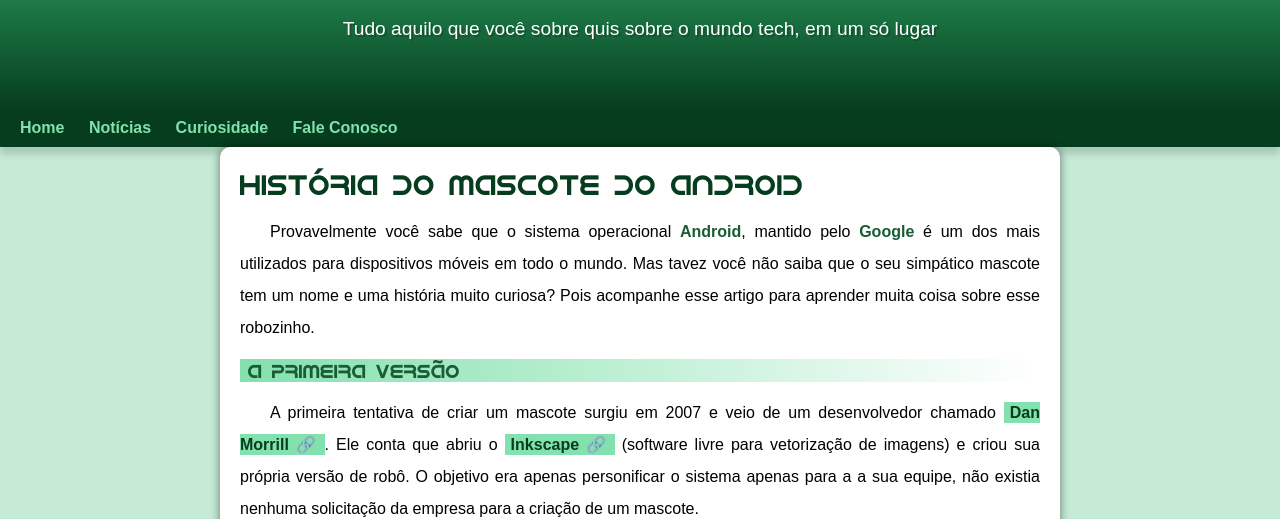
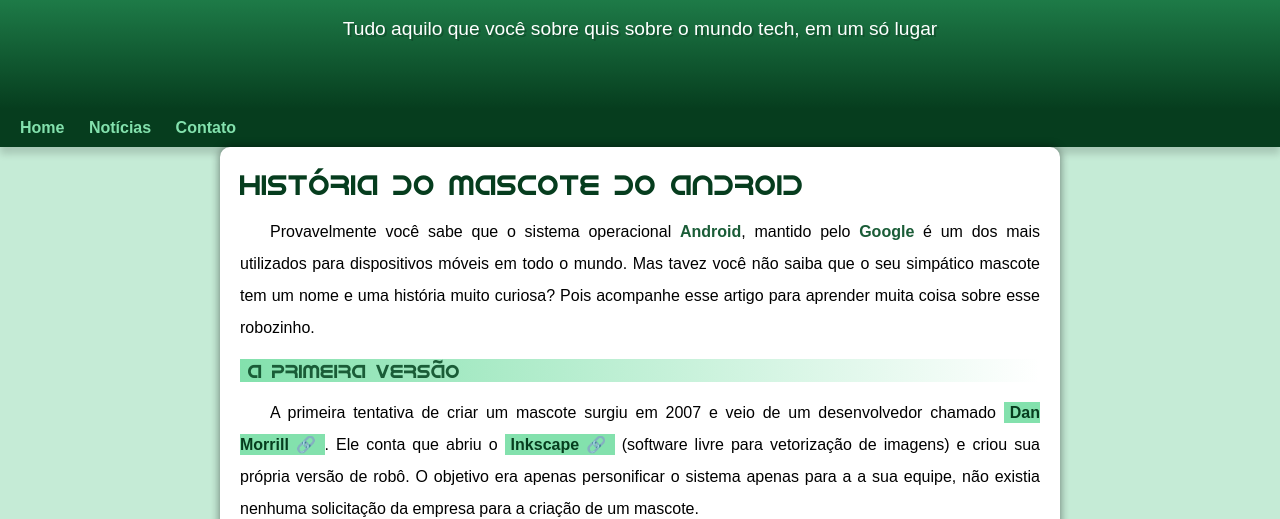
Before and after one commit to reiDoPerrengue/site-android, a plain HTML site: page index.html in a window 1280 px wide. Shown: the part 81-600 px from the top of the page. Drawn offline with Linux system fonts and the light colour scheme.

Commit message:
problema de padding corrigido

```diff
--- a/estilo/style.css
+++ b/estilo/style.css
@@ -47,13 +47,13 @@
     margin-bottom: 20px;
     text-shadow: 2px 2px 0px rgba(0, 0, 0, 0.198)
 }
-header p{
+header > p{
     font-family: var(--fonte-padrao);
     font-size: 1.2em;
     color:var(--cor6);
     padding-right: 10px;
     padding-left: 10px;
-    margin-bottom: 3px;
+    padding-bottom: 50px;
     text-shadow: 2px 2px 0px rgba(0, 0, 0, 0.198)
 }
 
--- a/index.html.html
+++ b/index.html
@@ -16,8 +16,7 @@
     <nav>
         <a href="#">Home</a>
         <a href="#">Notícias</a>
-        <a href="#">Curiosidade</a>
-        <a href="#">Fale Conosco</a>
+        <a href="#">Contato</a>
     </nav>
     <main>
         <article>
```
